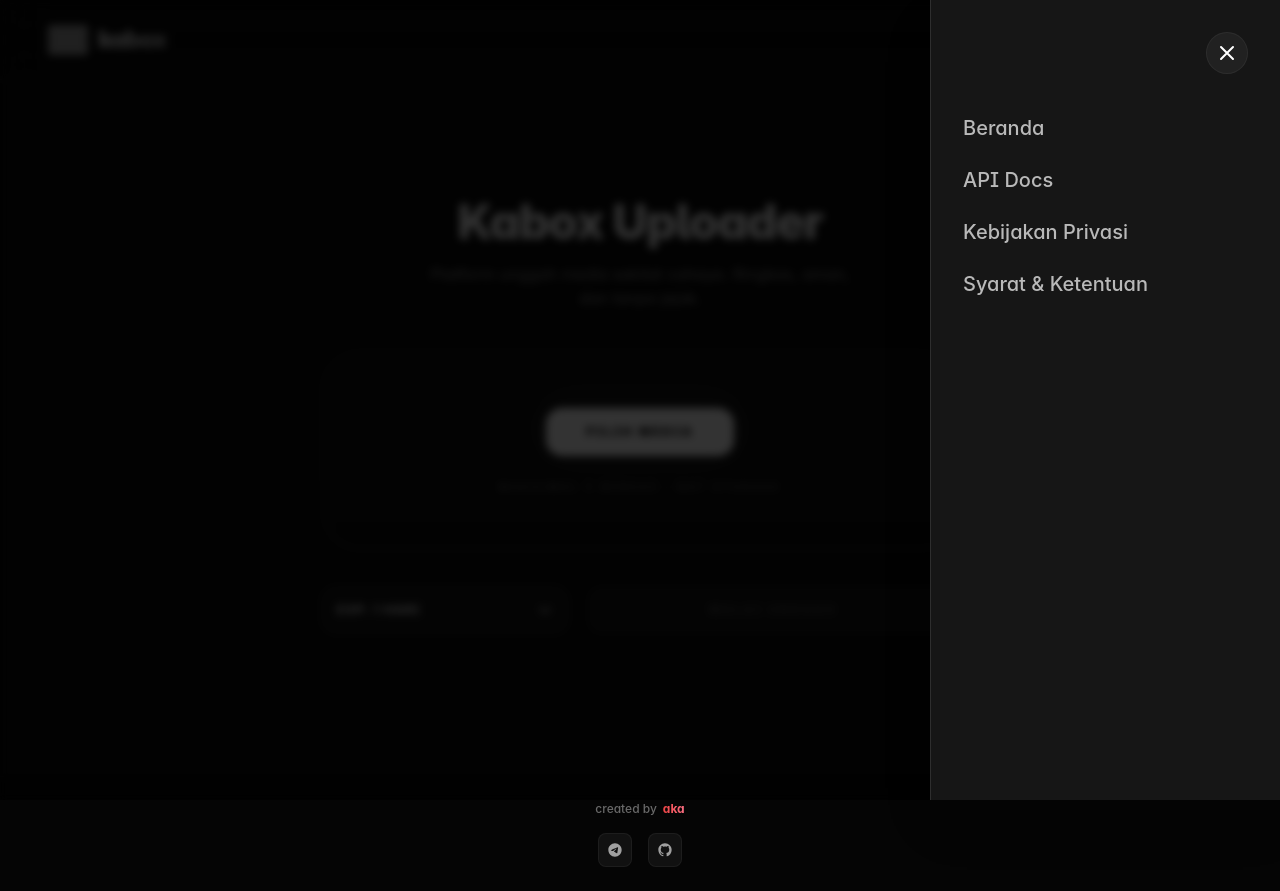
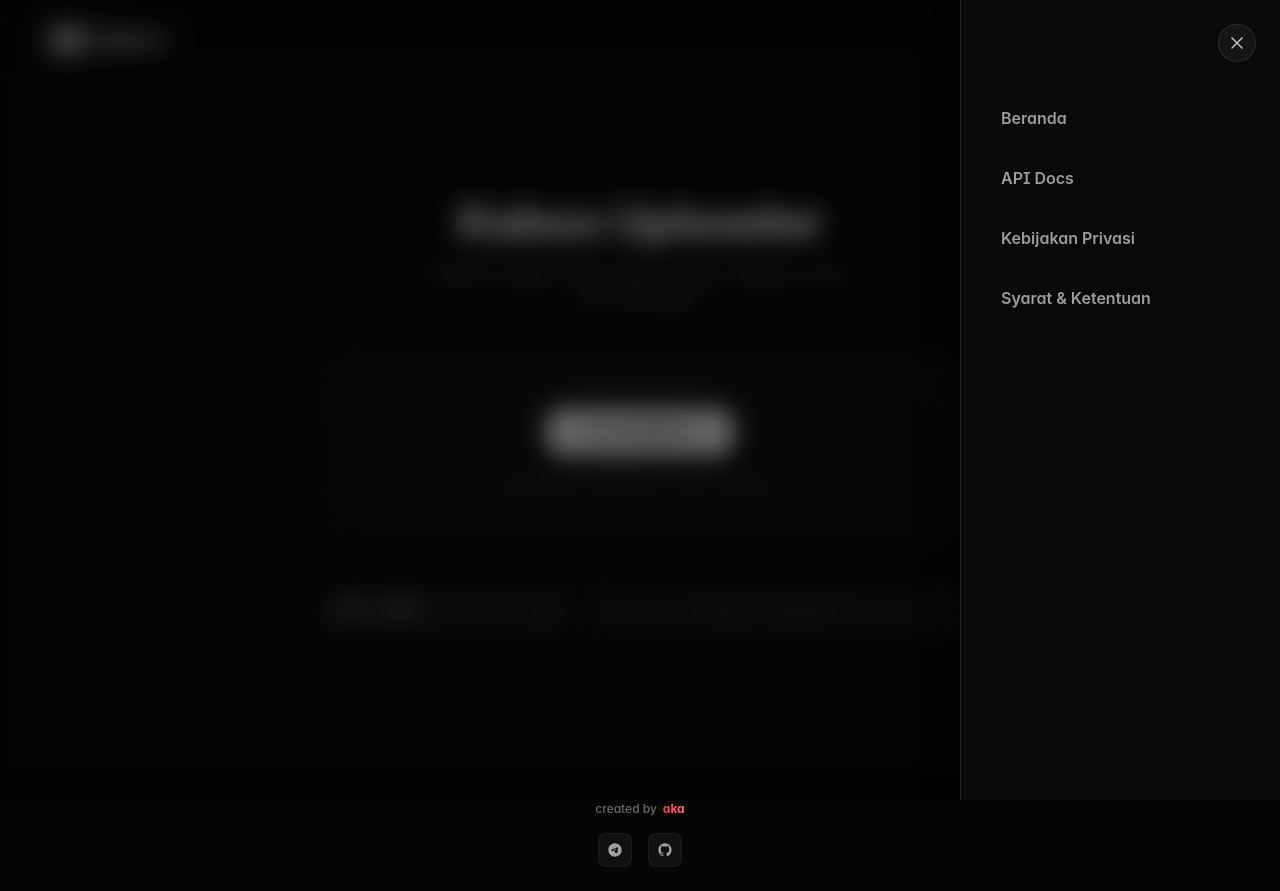
Before and after one commit to akaanakbaik/kaboxv8, a Next.js app: page / in a window 1280 px wide. Both pictures are taken after a click on the button 1209 px from the left and 39 px from the top of the page. Built offline with nearby package versions, Linux system fonts and the light colour scheme; grey boxes are pictures that could not be loaded.

Commit message:
Update Sidebar.js

```diff
--- a/components/Sidebar.js
+++ b/components/Sidebar.js
@@ -5,14 +5,9 @@ import { useEffect } from "react";
 
 export default function Sidebar({ isOpen, onClose }) {
   useEffect(() => {
-    if (isOpen) {
-      document.body.style.overflow = "hidden";
-    } else {
-      document.body.style.overflow = "";
-    }
-    return () => {
-      document.body.style.overflow = "";
-    };
+    if (isOpen) document.body.style.overflow = "hidden";
+    else document.body.style.overflow = "";
+    return () => { document.body.style.overflow = ""; };
   }, [isOpen]);
 
   const menu = [
@@ -26,38 +21,16 @@ export default function Sidebar({ isOpen, onClose }) {
     <AnimatePresence>
       {isOpen && (
         <>
-          <motion.div
-            initial={{ opacity: 0 }}
-            animate={{ opacity: 1 }}
-            exit={{ opacity: 0 }}
-            onClick={onClose}
-            className="fixed inset-0 bg-black/80 backdrop-blur-sm z-[9998] cursor-pointer touch-none"
-          />
-          <motion.div
-            initial={{ x: "100%" }}
-            animate={{ x: 0 }}
-            exit={{ x: "100%" }}
-            transition={{ type: "spring", damping: 25, stiffness: 200 }}
-            className="fixed right-0 top-0 h-[100dvh] w-[75%] md:w-[350px] bg-[#161616] border-l border-white/10 z-[9999] p-8 shadow-2xl overflow-y-auto flex flex-col"
-          >
-            <div className="flex justify-end mb-10">
-              <button
-                onClick={onClose}
-                className="p-2 bg-white/5 hover:bg-white/10 rounded-full transition-colors border border-white/5"
-              >
-                <svg width="24" height="24" viewBox="0 0 24 24" fill="none" stroke="currentColor" strokeWidth="2">
-                  <path strokeLinecap="round" strokeLinejoin="round" d="M18 6L6 18M6 6l12 12" />
-                </svg>
+          <motion.div initial={{ opacity: 0 }} animate={{ opacity: 1 }} exit={{ opacity: 0 }} onClick={onClose} className="fixed inset-0 bg-black/60 backdrop-blur-md z-[9998] cursor-pointer touch-none" />
+          <motion.div initial={{ x: "100%" }} animate={{ x: 0 }} exit={{ x: "100%" }} transition={{ type: "spring", damping: 25, stiffness: 200 }} className="fixed right-0 top-0 h-[100dvh] w-4/5 md:w-[320px] bg-[#0a0a0a]/95 backdrop-blur-3xl border-l border-white/10 z-[9999] p-6 shadow-2xl overflow-y-auto flex flex-col">
+            <div className="flex justify-end mb-8">
+              <button onClick={onClose} className="p-2 bg-white/5 hover:bg-white/10 rounded-full transition-colors border border-white/10 text-white/70 hover:text-white">
+                <svg width="20" height="20" viewBox="0 0 24 24" fill="none" stroke="currentColor" strokeWidth="2" strokeLinecap="round"><path d="M18 6L6 18M6 6l12 12" /></svg>
               </button>
             </div>
-            <nav className="flex flex-col gap-6">
+            <nav className="flex flex-col gap-3">
               {menu.map((item, i) => (
-                <Link
-                  key={i}
-                  href={item.path}
-                  onClick={onClose}
-                  className="text-lg md:text-xl font-medium text-white/70 hover:text-white transition-colors"
-                >
+                <Link key={i} href={item.path} onClick={onClose} className="text-sm md:text-base font-semibold text-white/60 hover:text-white hover:bg-white/5 px-4 py-3 rounded-xl transition-all">
                   {item.name}
                 </Link>
               ))}
```
